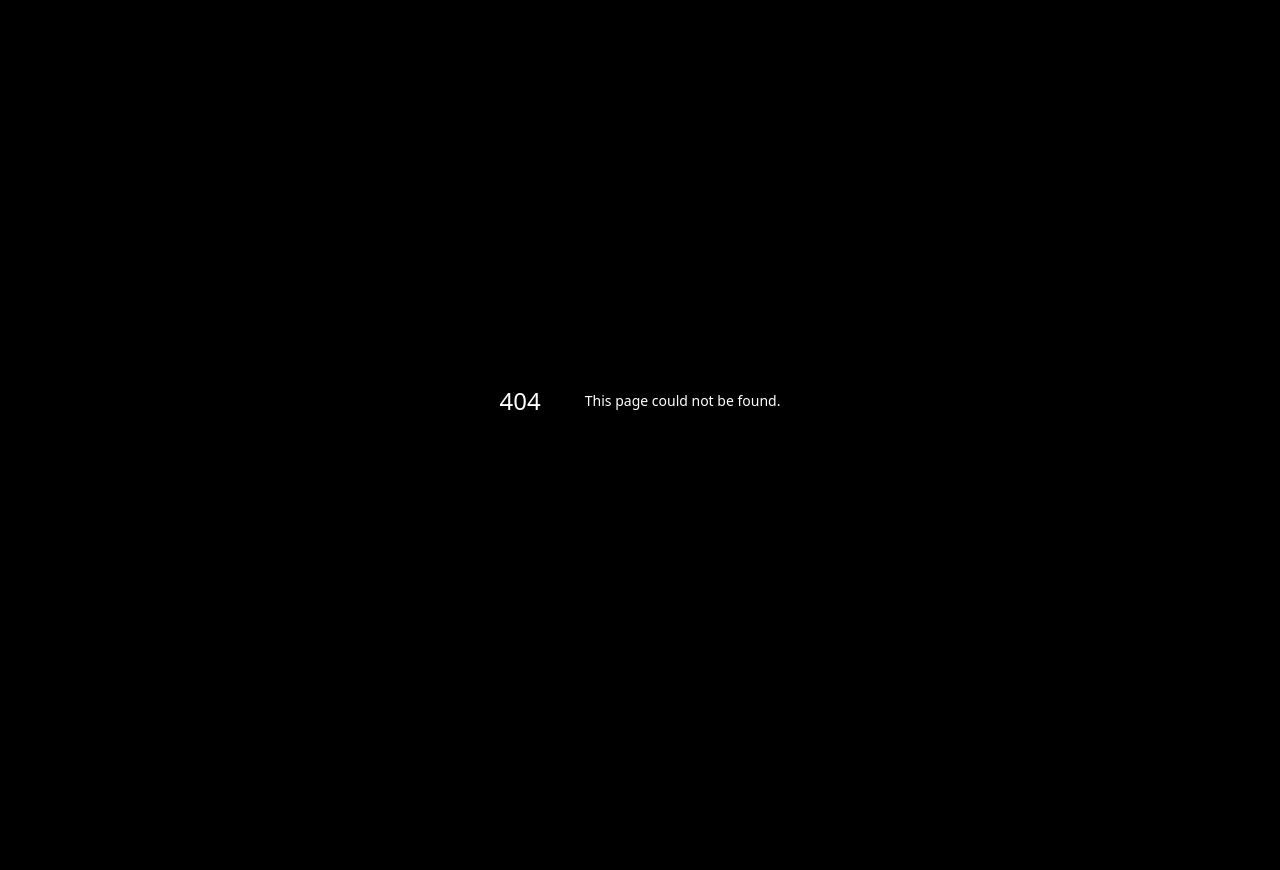
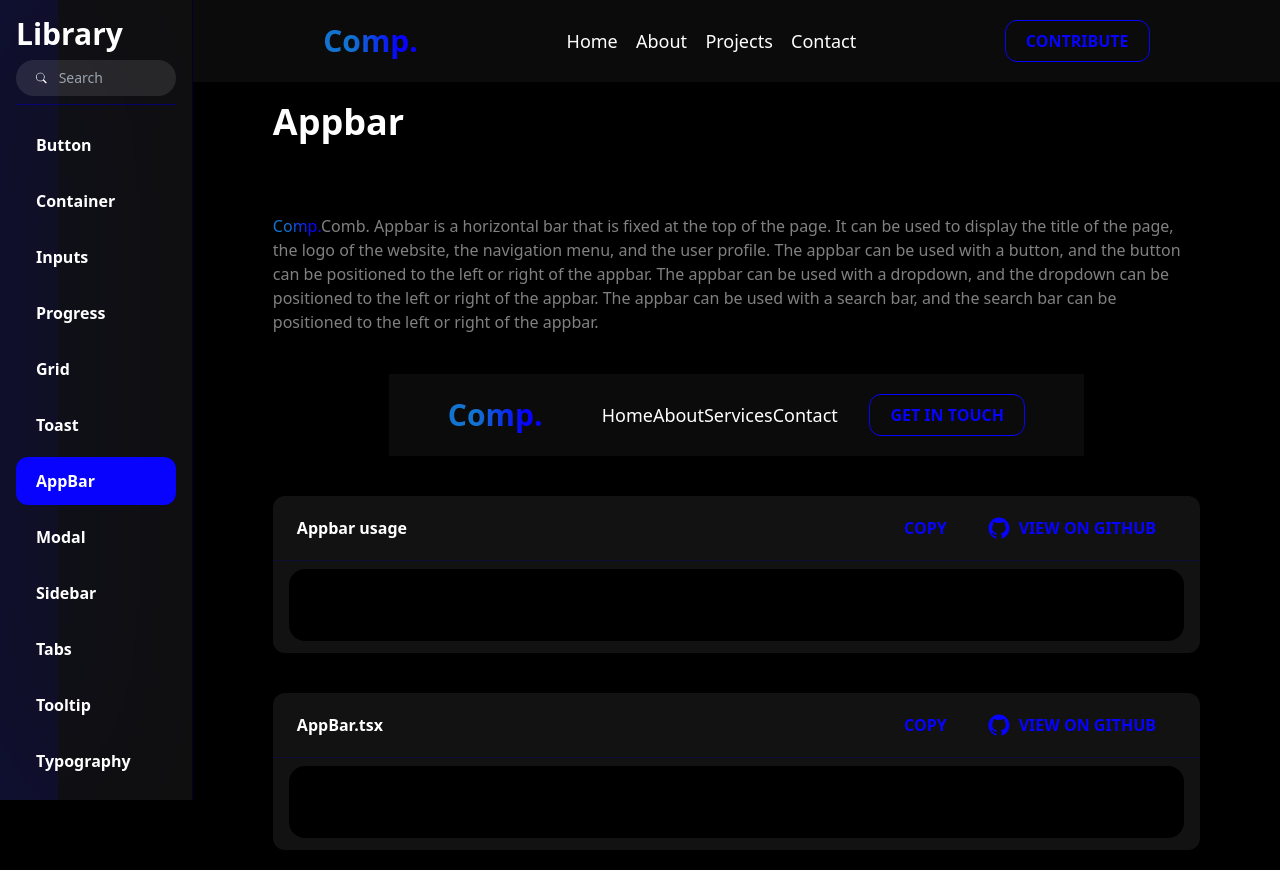
Before and after one commit to adhil72/comb., a Next.js app: page /library/appbar in a window 1280 px wide. Before the commit this address had no page. Before the commit the page ends 800 px from the top, so only its background shows below. Built offline with nearby package versions, Linux system fonts and the light colour scheme; no server answers.

Commit message:
libs updated

```diff
--- /dev/null
+++ b/app/library/appbar/page.tsx
@@ -0,0 +1,33 @@
+"use client";
+
+import Page from "@/Componenets/Common/Page";
+import Library from "@/Componenets/Feature/Library/Library";
+import { IComponent } from "@/Constants/Components";
+import AppBarSample from "@/samples/AppBar";
+import ToastSample from "@/samples/Toast";
+
+const component: IComponent = {
+    title: "Appbar",
+    details: [
+        {
+            subTitle: "",
+            description: "Comb. Appbar is a horizontal bar that is fixed at the top of the page. It can be used to display the title of the page, the logo of the website, the navigation menu, and the user profile. The appbar can be used with a button, and the button can be positioned to the left or right of the appbar. The appbar can be used with a dropdown, and the dropdown can be positioned to the left or right of the appbar. The appbar can be used with a search bar, and the search bar can be positioned to the left or right of the appbar.",
+            codes: [
+                {
+                    fileName: "Appbar usage",
+                    code: "https://raw.githubusercontent.com/adhil72/comb./main/src/samples/AppBar.tsx",
+                },
+                {
+                    fileName: "AppBar.tsx",
+                    code: "https://raw.githubusercontent.com/adhil72/comb./main/src/Library/AppBar.tsx"
+                }
+            ],
+            preview: <AppBarSample />
+        }
+    ]
+}
+export default function Index() {
+    return <Page>
+        <Library data={component} />
+    </Page>
+}
--- a/src/Constants/SIdebar.ts
+++ b/src/Constants/SIdebar.ts
@@ -9,7 +9,21 @@ const sidebarButtons: ISidebarButton[] = [
     { title: "Inputs", path: "/library/inputs" },
     { title: "Progress", path: "/library/progress" },
     { title: "Grid", path: "/library/grid" },
-    { title: "Toast", path: "/library/toast" }
+    { title: "Toast", path: "/library/toast" },
+    { title: "AppBar", path: "/library/appbar" },
+    { title: "Modal", path: "/library/modal" },
+    { title: "Sidebar", path: "/library/sidebar" },
+    { title: "Tabs", path: "/library/tabs" },
+    { title: "Tooltip", path: "/library/tooltip" },
+    { title: "Typography", path: "/library/typography" },
+    { title: "Theme", path: "/library/theme" },
+    { title: "Transition", path: "/library/transition" },
+    { title: "Utilities", path: "/library/utilities" },
+    { title: "Icons", path: "/library/icons" },
+    { title: "Library", path: "/library" },
+    { title: "Components", path: "/components" },
+    { title: "Features", path: "/features" },
+    { title: "Home", path: "/" }
 ]
 
 export { sidebarButtons }
--- /dev/null
+++ b/src/Library/AppBar.tsx
@@ -0,0 +1,28 @@
+import Box from "@/Componenets/Common/Box";
+import Flex from "@/Componenets/Common/Flex";
+import Logo from "@/Componenets/Feature/Logo/Logo";
+import Button from "./Button";
+
+interface Props {
+    logo?: React.ReactNode;
+    links?: { path: string, title: string }[];
+    button?: string;
+}
+
+export default function AppBar({ logo, links, button }: Props) {
+    return <Box className={"bg-secondary w-full backdrop-blur-[10px] bg-opacity-65"}>
+        <Box className="py-5 flex justify-center md:justify-evenly items-center">
+            <Flex>
+                {logo}
+            </Flex>
+            <Flex className={"w-[80%] md:w-[30%] justify-evenly hidden md:flex"}>
+                {
+                    links?.map(link => <a href={link.path} className={"text-primary text-lg"}>{link.title}</a>)
+                }
+            </Flex>
+            <Flex>
+                <Button className={"!py-2 !px-5 hidden md:block"} variant="outlined">{button}</Button>
+            </Flex>
+        </Box>
+    </Box>
+}
--- a/src/Library/Toast.tsx
+++ b/src/Library/Toast.tsx
@@ -7,8 +7,6 @@ interface Props {
     title: string;
     message: string;
     type?: "success" | "error" | "warning" | "default";
-    open?: boolean;
-    close?: () => void;
 }
 
 const createToastContainer = () => {
@@ -50,7 +48,7 @@ const themes: { bg: string, text: string, "progress-dark": string, "progress-tin
     }
 ]
 
-export const createToast = ({ message, title, close, duration = 3000, open, type = "default" }: Props) => {
+export const createToast = ({ message, title, duration = 3000, type = "default" }: Props) => {
     let toastLayout = document.getElementById("toast-layout");
     if (!toastLayout) toastLayout = createToastContainer();
 
@@ -68,7 +66,7 @@ export const createToast = ({ message, title, close, duration = 3000, open, type
     toast.appendChild(progress);
 
     const toastContainer = document.createElement("div");
-    toastContainer.className = "w-[400px] p-5";
+    toastContainer.className = "md:w-[400px] p-5";
 
     const toastTitle = document.createElement("span");
     toastTitle.className = "text-xl font-bold text-primary";
--- /dev/null
+++ b/src/samples/AppBar.tsx
@@ -0,0 +1,13 @@
+import Logo from "@/Componenets/Feature/Logo/Logo";
+import AppBar from "@/Library/AppBar";
+
+export default function AppBarSample() {
+    return <div className="w-3/4">
+        <AppBar button="get in touch" logo={<Logo className="text-3xl"/>} links={[
+            { title: "Home", path: "/" },
+            { title: "About", path: "/about" },
+            { title: "Services", path: "/services" },
+            { title: "Contact", path: "/contact" }
+        ]} />
+    </div>
+}
```
